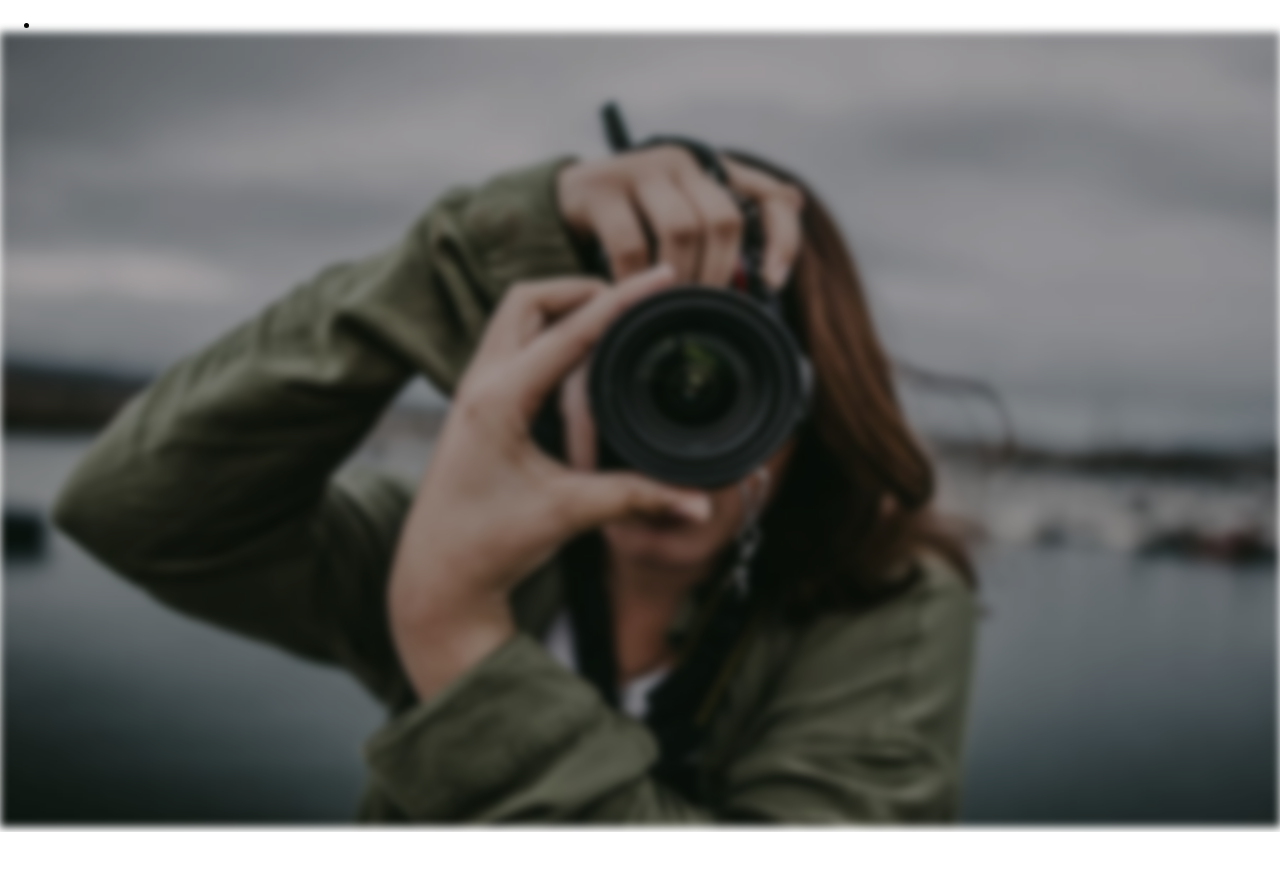
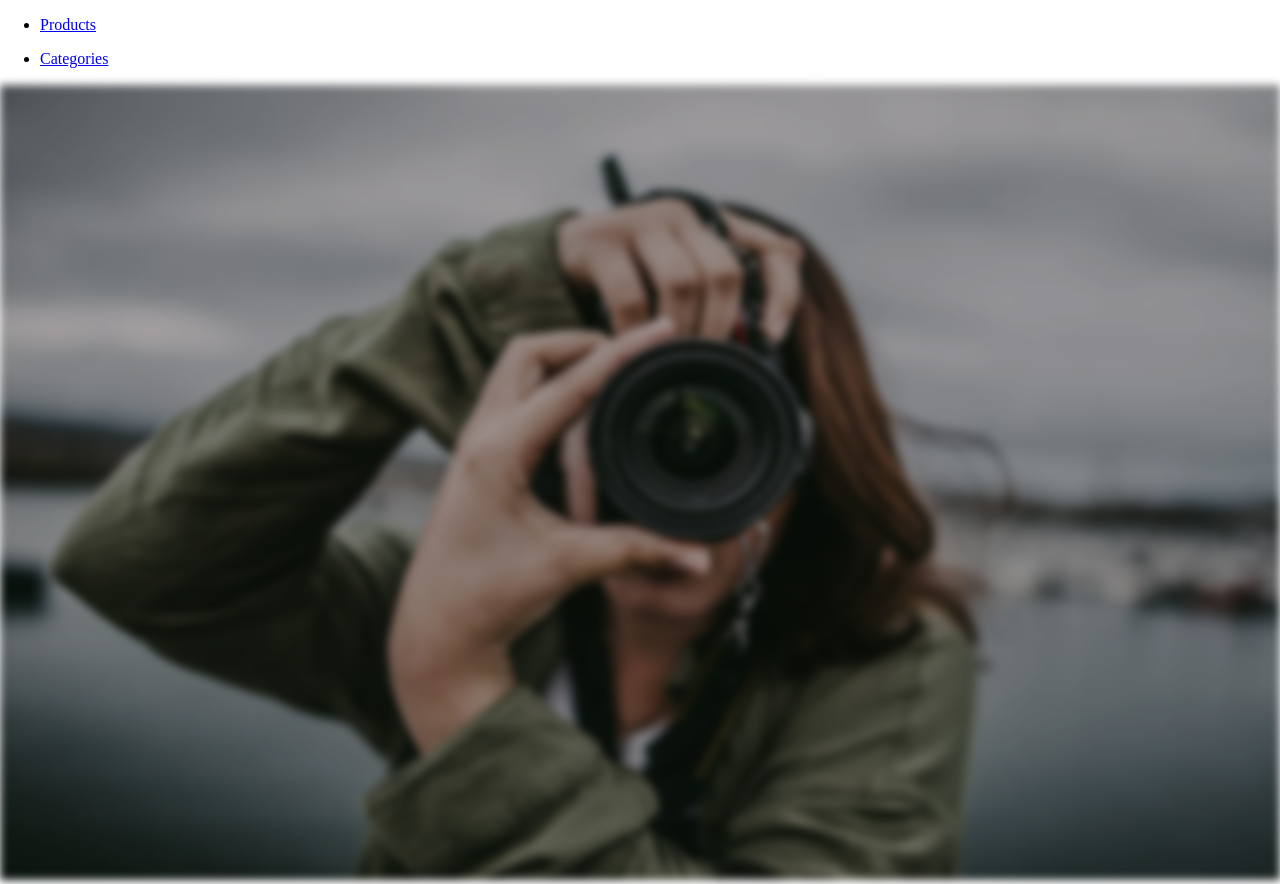
Before and after one commit to EdCenten0/Productos-Generico, a website: page html/index.html in a window 1280 px wide. Before the commit the page ends 832 px from the top, so only its background shows below. Drawn offline with Linux system fonts and the light colour scheme.

Commit message:
Added montserrat font

```diff
--- a/html/index.html
+++ b/html/index.html
@@ -4,6 +4,12 @@
     <meta charset="UTF-8" />
     <meta name="viewport" content="width=device-width, initial-scale=1.0" />
     <title>Products</title>
+    <link rel="preconnect" href="https://fonts.googleapis.com" />
+    <link rel="preconnect" href="https://fonts.gstatic.com" crossorigin />
+    <link
+      href="https://fonts.googleapis.com/css2?family=Montserrat:ital,wght@0,100;0,200;0,300;0,400;0,500;0,600;0,700;0,800;0,900;1,100;1,200;1,300;1,400;1,500;1,600;1,700;1,800;1,900&display=swap"
+      rel="stylesheet"
+    />
     <link rel="stylesheet" href="../css/normalize.css" />
     <link rel="stylesheet" href="../css/style.css" />
   </head>
@@ -12,7 +18,10 @@
       <nav class="header__nav">
         <ul class="header__nav__list">
           <li class="header__nav__list__element">
-            <a href="#"><p></p></a>
+            <a href="#"><p>Products</p></a>
+          </li>
+          <li class="header__nav__list__element">
+            <a href="#"><p>Categories</p></a>
           </li>
         </ul>
       </nav>
--- /dev/null
+++ b/sass/globals/_global.scss
@@ -0,0 +1,3 @@
+*{
+    font-family: 'Montserrat', sans-serif;
+}
```
